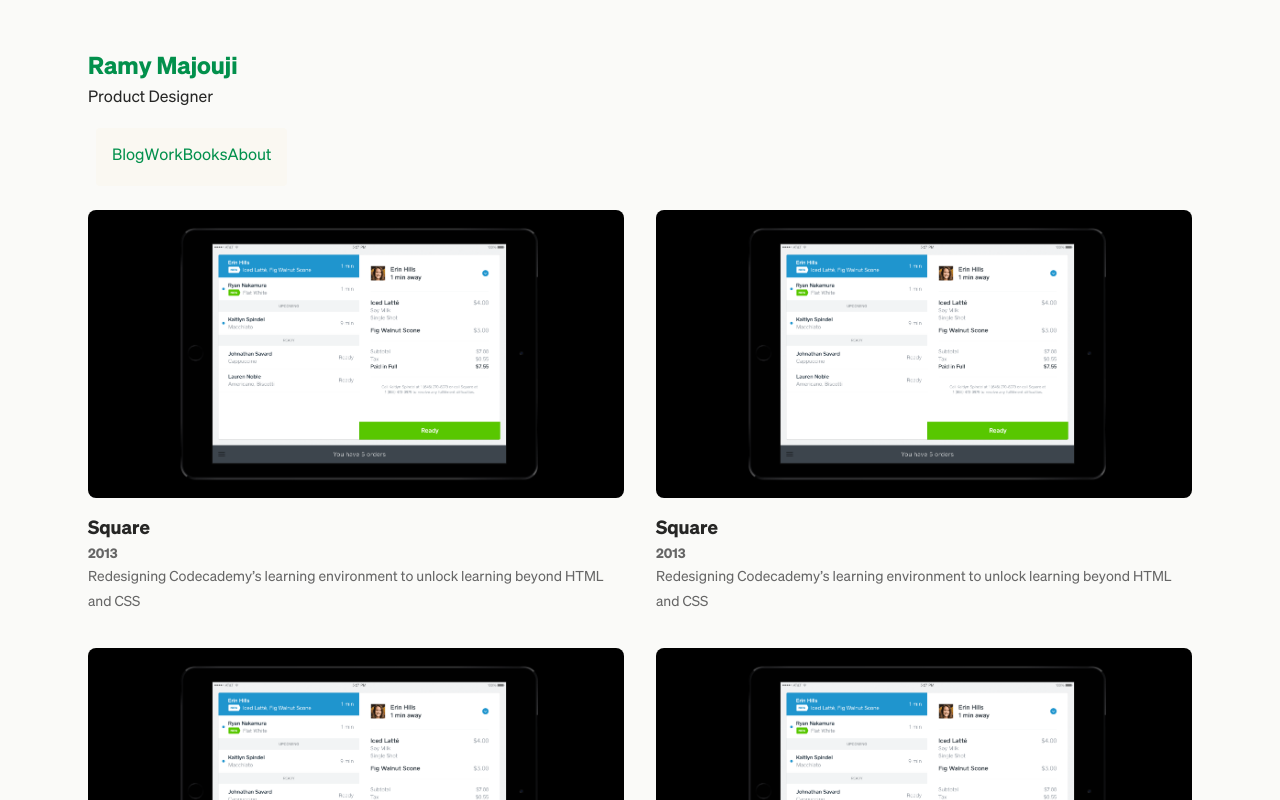
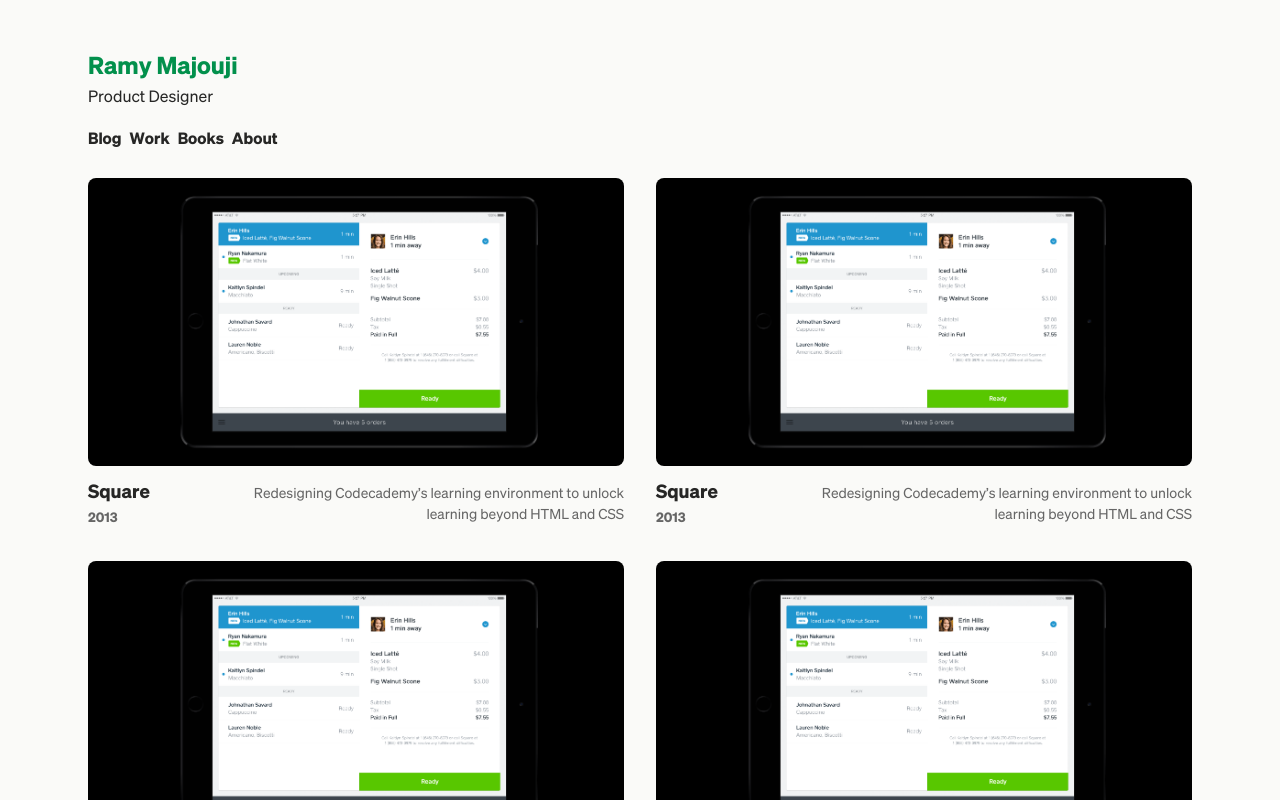
Before and after one commit to majouji/ramy.design, a Next.js app: page /work in a window 1280 px wide. Shown: the top 800 px of the page. Built offline with nearby package versions, Linux system fonts and the light colour scheme.

Commit message:
Grid improvements

```diff
--- a/components/card.js
+++ b/components/card.js
@@ -5,11 +5,13 @@
         <figure>
           <img src={src} alt={alt} />
         </figure>
-        <div className="card-column-left">
-          <h3 className="card-title">{title}</h3>
-          <h5 className="card-subtitle">{subtitle}</h5>
+        <div className="card-info">
+          <div className="card-column-left">
+            <h3 className="card-title">{title}</h3>
+            <h5 className="card-subtitle">{subtitle}</h5>
+          </div>
+          <span className="card-description">{description}</span>
         </div>
-        <span className="card-description">{description}</span>
       </a>
     </div>
   );
--- a/components/header.js
+++ b/components/header.js
@@ -8,12 +8,10 @@
       <p>Product Designer</p>
       <nav>
         <ul>
-          <li>
-          <Link href="/"><a>Blog</a></Link>
-          <Link href="/work"><a>Work</a></Link>
-          <Link href="/books"><a>Books</a></Link>
-          <Link href="/about"><a>About</a></Link>
-          </li>
+          <li><Link href="/"><a>Blog</a></Link></li>
+          <li><Link href="/work"><a>Work</a></Link></li>
+          <li><Link href="/books"><a>Books</a></Link></li>
+          <li><Link href="/about"><a>About</a></Link></li>
         </ul>
       </nav>
     </header>
--- a/pages/work.js
+++ b/pages/work.js
@@ -8,7 +8,7 @@
       <Head>
         <title>Work – {siteTitle}</title>
       </Head>
-      <div className="grid">
+      <div className="grid grid-work">
         <Card
           title="Square"
           subtitle="2013"
--- a/styles/global.sass
+++ b/styles/global.sass
@@ -169,13 +169,16 @@
   text-align: left
 
 nav li
-  background-color: var(--background-code)
   border-radius: var(--border-radius)
-  margin: 0 8px
+  margin-right: 8px
+  font-weight: 700
   list-style-type: none
   display: inline-block
   font-size: var(--font-size-base)
-  padding: 16px
+  a
+    color: var(--color-text)
+  &:hover
+    transition: all 140ms ease-out
 
 .header-photo
   border-radius: 9999px
@@ -259,13 +262,14 @@
   align-items: end
   display: grid
   gap: 2rem
-  grid-template-columns: repeat(auto-fit, minmax(28rem, 1fr))
-
+  grid-template-columns: repeat(auto-fit, minmax(10rem, 1fr))
   a
     margin-top: 0
-
   figure
     margin: 0
+
+.grid-work
+  grid-template-columns: repeat(auto-fit, minmax(28rem, 1fr))
 
 .card
   max-width: 100%
@@ -279,7 +283,7 @@
     padding: unset
     max-height: 320px
     width: auto
-    margin: 0 auto 16px auto
+    margin: 0 auto 12px auto
     padding: 0 16px
     img
       max-height: calc(320px - 32px)
@@ -294,6 +298,16 @@
   grid-column-start: 2
   grid-row-start: 2
   font-size: var(--font-size-small)
-  line-height: 1.3
+  line-height: 1.5
   color: var(--color-text-secondary)
   text-align: right
+
+.card-info
+  display: flex
+  gap: 32px
+  align-items: baseline
+  .card-column-left
+    flex-basis: 128px
+  span
+    flex-basis: 70%
+    flex-grow: 1
```
